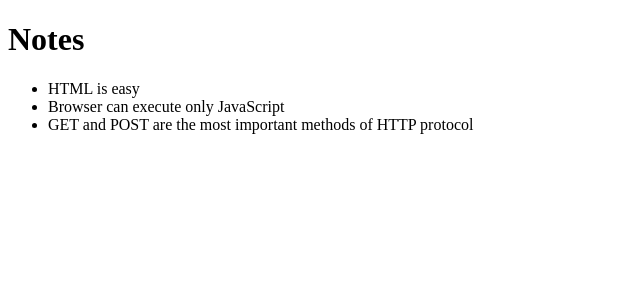
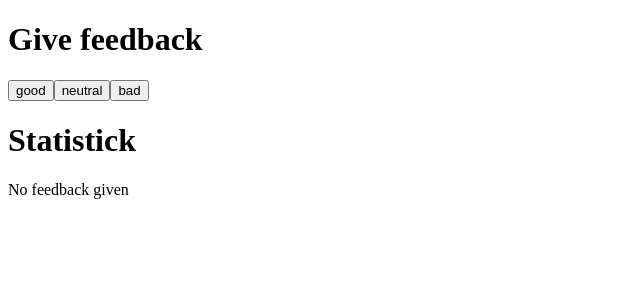
Before and after one commit to L-U-C-I-F-E-R/Course-from-fullstackopen.com, a React (Create React App) app in the folder course/: page / in a window 1280 px wide. Shown: the top 300 px of the page, without its empty margins (0-640 px from the left). Built offline with nearby package versions, Linux system fonts and the light colour scheme.

Commit message:
ex 1.6 - 1.11

```diff
--- a/course/src/App.js
+++ b/course/src/App.js
@@ -1,23 +1,75 @@
+
+// Exercises 1.6.-1.11.
 import { useState } from "react";
 
+const Statistick = ({allVoices, good, bad, neutral }) => {
+  let stat = good*100/allVoices
+  if (allVoices === 0){
+    return <div>
+      <p> No feedback given</p>
+    </div>
 
-const Note = ({ note }) => {
-  return (
-    <li>{note.content}</li>
-  )
-}
+  }else {
+    return  <table>
+        {/* <tr>
+          <StatisticLine text="Good: "/>  нахрена я єто писал?)
+          <StatisticLine value ={good} />
+        </tr>
+        <tr>
+          <StatisticLine text="Neutral:"/>
+          <StatisticLine value ={neutral} />
+        </tr>
+        <tr>
+          <StatisticLine text="Bad:"/>
+          <StatisticLine value ={bad} />
+        </tr>
+        <tr>
+          <StatisticLine text="All voices:"/>
+          <StatisticLine value ={allVoices} />
+        </tr>
+        <tr>
+          <StatisticLine text="Average:"/>
+          <StatisticLine value ={(good - bad)/allVoices} />
+        </tr>
+        <tr>
+          <StatisticLine text="Statistick:"/>
+          <StatisticLine value ={stat + ' %'} />
+        </tr> */}
 
-const App = ({ notes }) => {
-  return (
-    <div>
-      <h1>Notes</h1>
-      <ul>
-        {notes.map(note =>
-          <Note key={note.id} note={note} />
-        )}
-      </ul>
-    </div>
-  )
+      <StatisticLine text="Good:" value ={good} />
+      <StatisticLine text="Neutral:" value ={neutral} />
+      <StatisticLine text="Bad:" value ={bad} />
+      <StatisticLine text="All voices:" value ={allVoices} />
+      <StatisticLine text="Average:" value ={(good - bad)/allVoices} />
+      <StatisticLine text="Statistick:" value ={stat + ' %'} />
+    </table>
+  }}
+
+  const StatisticLine = (props) => {
+    return <tr>
+        <td>{props.text}</td>
+        <td>{props.value}</td>
+    </tr>
+  }
+
+const App = () => {
+  // save clicks of each button to its own state
+  const [good, setGood] = useState(0)
+  const [neutral, setNeutral] = useState(0)
+  const [bad, setBad] = useState(0)
+  const [allVoices, setAllVoices] = useState(0)
+  // const [average, setAver] = useState(0)
+
+  return (
+    <div>
+      <h1>Give feedback</h1>
+      <button onClick={() => {setGood(good + 1); setAllVoices(allVoices + 1)}}>good</button>
+      <button onClick={() => {setNeutral(neutral + 1); setAllVoices(allVoices + 1)}}>neutral</button>
+      <button onClick={() => {setBad(bad + 1); setAllVoices(allVoices + 1)}}>bad</button>
+      <h1>Statistick</h1>
+      <Statistick good = {good} allVoices = {allVoices} neutral={neutral} bad={bad} />
+    </div>
+  )
 }
 
 export default App;
--- a/course/src/index.js
+++ b/course/src/index.js
@@ -6,29 +6,9 @@ import App from './App';
 
 // ReactDOM.createRoot(document.getElementById('root')).render(<App notes={notes}/>);;
 
-const notes = [
-  {
-    id: 1,
-    content: 'HTML is easy',
-    date: '2019-05-30T17:30:31.098Z',
-    important: true
-  },
-  {
-    id: 2,
-    content: 'Browser can execute only JavaScript',
-    date: '2019-05-30T18:39:34.091Z',
-    important: false
-  },
-  {
-    id: 3,
-    content: 'GET and POST are the most important methods of HTTP protocol',
-    date: '2019-05-30T19:20:14.298Z',
-    important: true
-  }
-]
 
 ReactDOM.createRoot(document.getElementById('root')).render(
-<App notes = {notes}/>)
+<App/>)
 
 
 // If you want to start measuring performance in your app, pass a function
```
